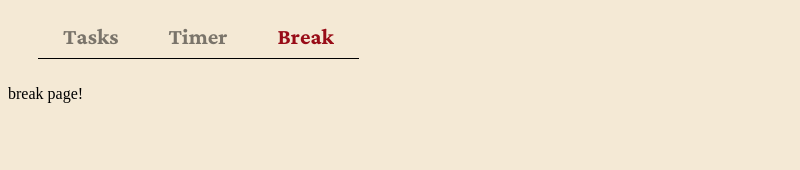
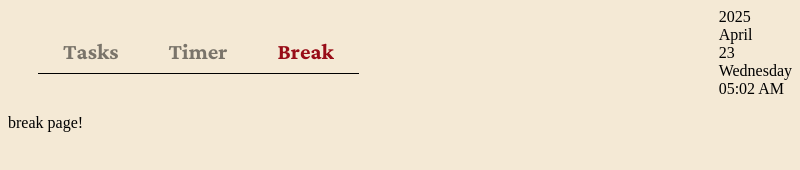
Before and after one commit to rebecca-jeon/Pomodoro_Timer, an Electron app: page renderer/break.html in a window 800 px wide. Drawn offline with Linux system fonts and the light colour scheme.

Commit message:
date and time object added

```diff
--- a/renderer/break.html
+++ b/renderer/break.html
@@ -8,7 +8,10 @@
         <link rel="stylesheet" href="css/global.css"/>
     </head>
     <body>
-        <div id="nav-placeholder"></div>
+        <div id="header">
+            <div id="nav-placeholder"></div>
+            <div id="timedate-placeholder"></div>
+        </div>
         <P>break page!</P>
         <script src="script.js"></script>
     </body>
--- a/renderer/css/global.css
+++ b/renderer/css/global.css
@@ -7,3 +7,10 @@
 body {
     background-color: #F4E9D5;
 }
+
+#header {
+    display: flex;
+    flex-direction: row;
+    justify-content: space-between;
+    align-items: center;
+}
--- a/renderer/css/nav_bar.css
+++ b/renderer/css/nav_bar.css
@@ -3,6 +3,7 @@ nav {
     display: flex;
     justify-content: left;
     padding-left: 20px;
+    width: max-content;
 }
 
 nav ul {
--- a/renderer/script.js
+++ b/renderer/script.js
@@ -7,7 +7,7 @@ window.addEventListener('DOMContentLoaded', () => {
         .then(data => {
           navPlaceholder.innerHTML = data;
 
-          //change the coloour of the link when the user is on the page
+          //change the colour of the link when the user is on the page
           const path = window.location.pathname.split('/').pop();
           const links = document.querySelectorAll('nav a');
           links.forEach(link => {
@@ -17,6 +17,16 @@ window.addEventListener('DOMContentLoaded', () => {
           });
         });
     }
+      const timedatePlaceholder = document.getElementById('timedate-placeholder');
+      if (timedatePlaceholder) {
+        fetch('components/date_time.html')
+          .then(response => response.text())
+          .then(data => {
+            timedatePlaceholder.innerHTML = data;
+            updateDateTime();
+            setInterval(updateDateTime, 1000);
+          });
+      }
   });
 
 
@@ -34,7 +44,9 @@ function updateDateTime(){
   const time_options = {hour: '2-digit', minute: '2-digit', hour12: true};
   const timestr = now.toLocaleTimeString(undefined, time_options);
 
-  console.log(year, month, day, weekday, timestr);
+  document.getElementById("year").textContent = year;
+  document.getElementById("month").textContent = month;
+  document.getElementById("day").textContent = day;
+  document.getElementById("weekday").textContent = weekday;
+  document.getElementById("time").textContent = timestr;
 }
-
-updateDateTime();
```
Also changed, not shown: renderer/tasks.html (+4 -1 lines), renderer/timer.html (+4 -1 lines).
